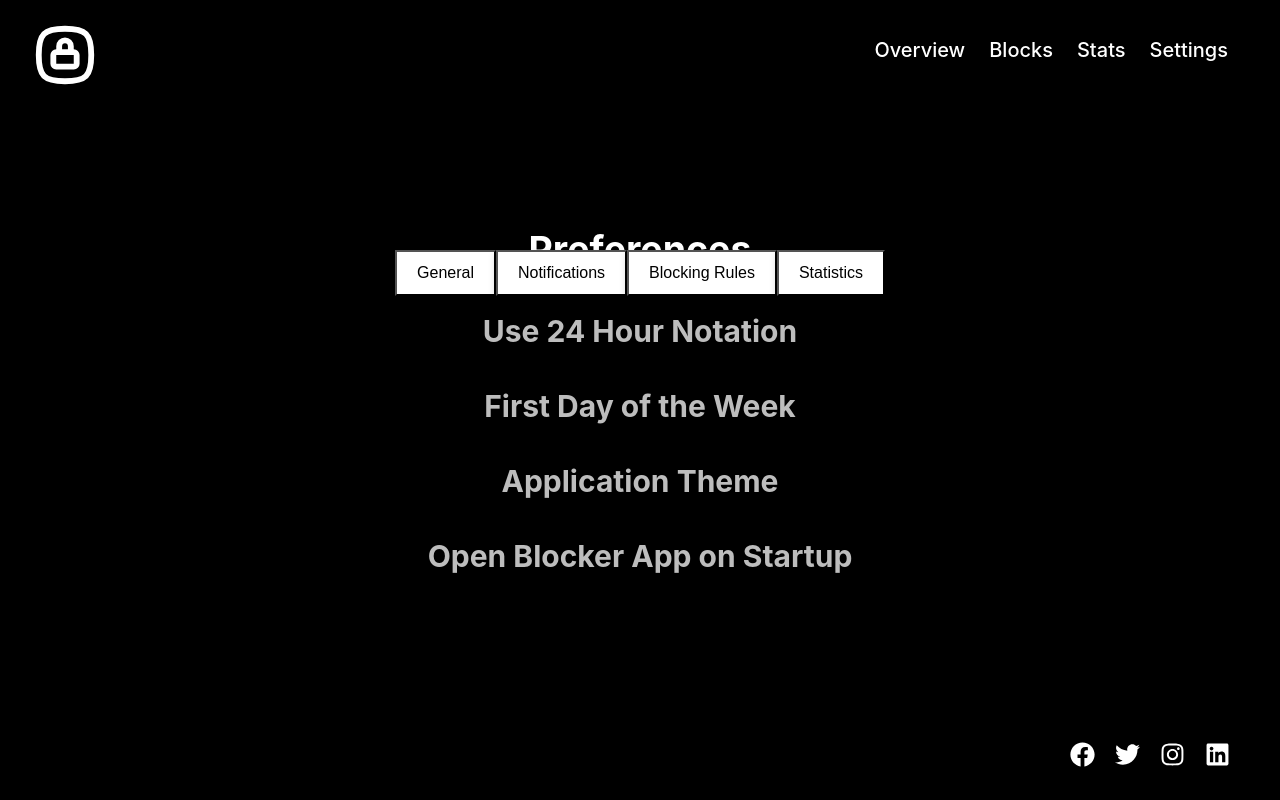
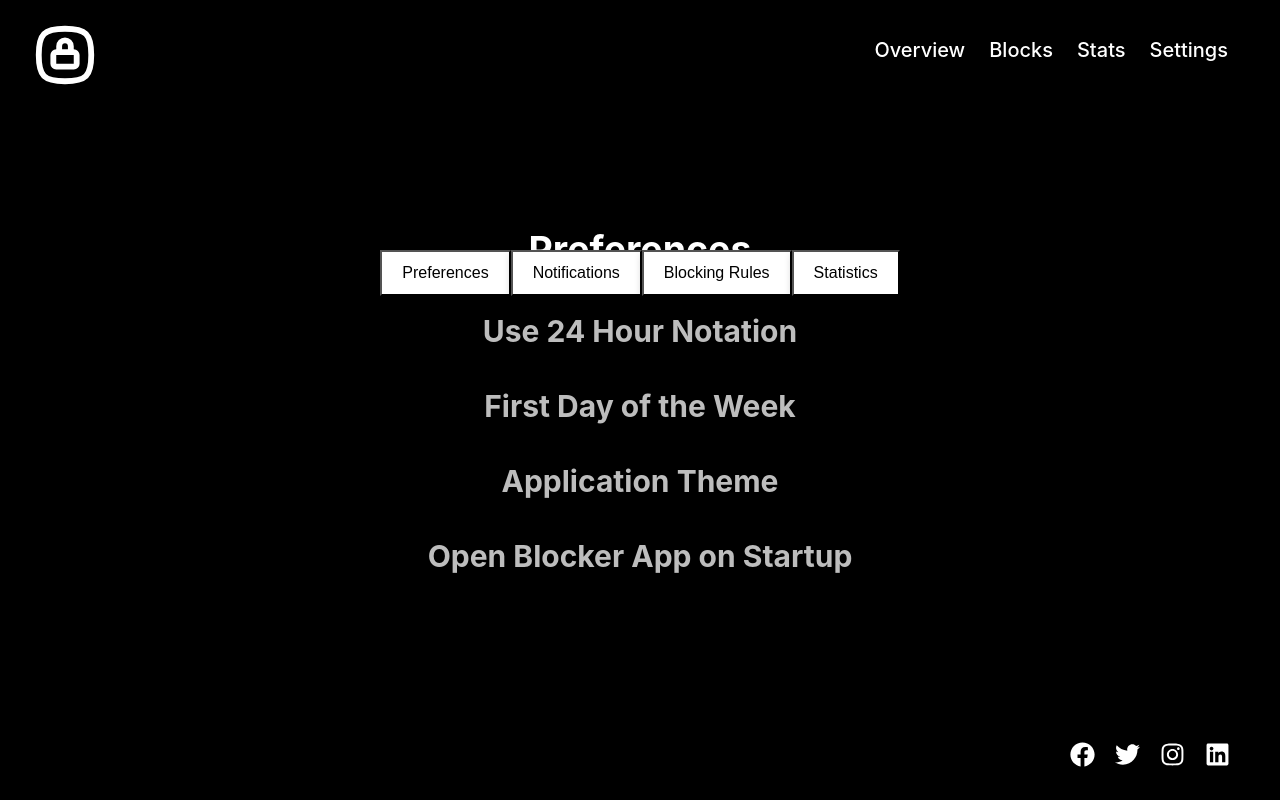
Before and after one commit to SantiagoYanezFerreiro/BlockerAppBrowserExtension, a React (Vite) app: page /settings in a window 1280 px wide. Built offline with nearby package versions, Linux system fonts and the light colour scheme.

Commit message:
basic section settings

```diff
--- a/src/components/Settings.jsx
+++ b/src/components/Settings.jsx
@@ -10,7 +10,7 @@ export default function Settings() {
           onClick={() => setActiveTab("general")}
           className={activeTab === "general" ? "active" : ""}
         >
-          General
+          Preferences
         </button>
         <button
           onClick={() => setActiveTab("notifications")}
```
